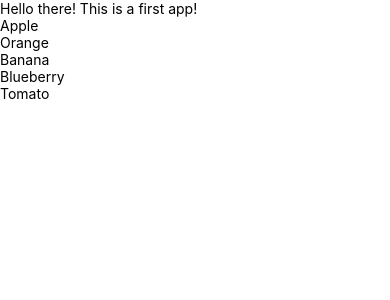
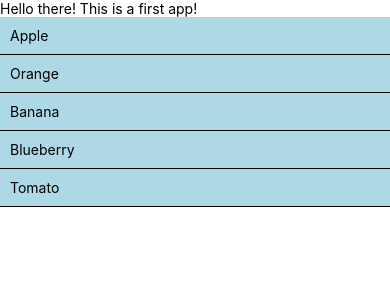
Before and after one commit to EvanXie333/FirstApp, a React Native app: screen / in a window 390 px wide. Shown: the top 300 px of the page. Built offline with nearby package versions, Linux system fonts and the light colour scheme.

Commit message:
implement stylesheet

```diff
--- a/components/Item.js
+++ b/components/Item.js
@@ -1,10 +1,20 @@
 import React  from 'react';
-import {View, Text} from 'react-native';
+import {View, Text, StyleSheet} from 'react-native';
+
 
 export const Item =(props)=>{
     return(
-      <View>
+      <View style={style.container}>
         <Text>{props.text}</Text>
         </View>
     )
   }
+
+  const style = StyleSheet.create({
+      container: {
+          padding:10,
+          backgroundColor: 'lightblue',
+          borderBottomColor: 'black',
+          borderBottomWidth:1,
+      },
+  })
```
